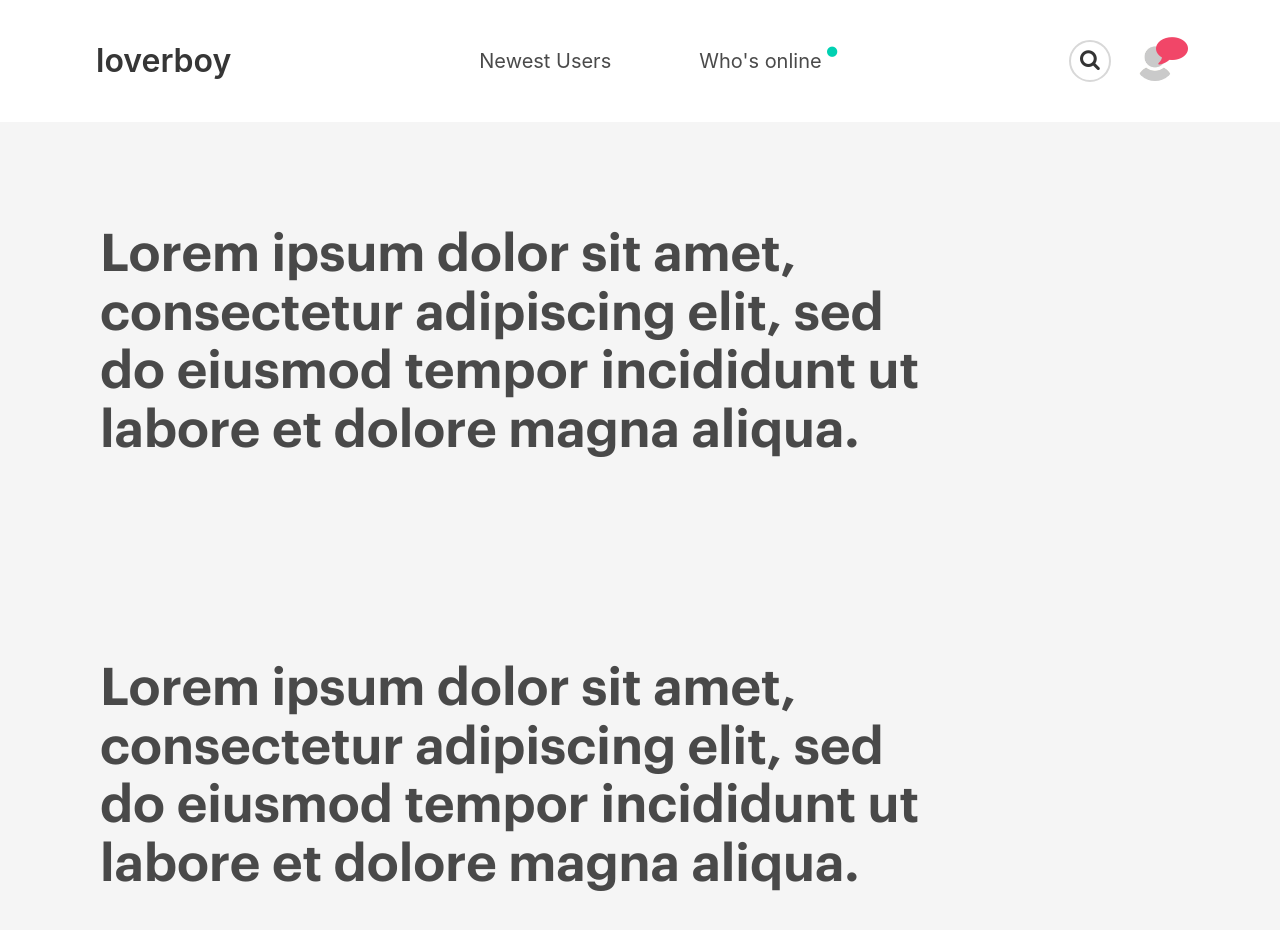
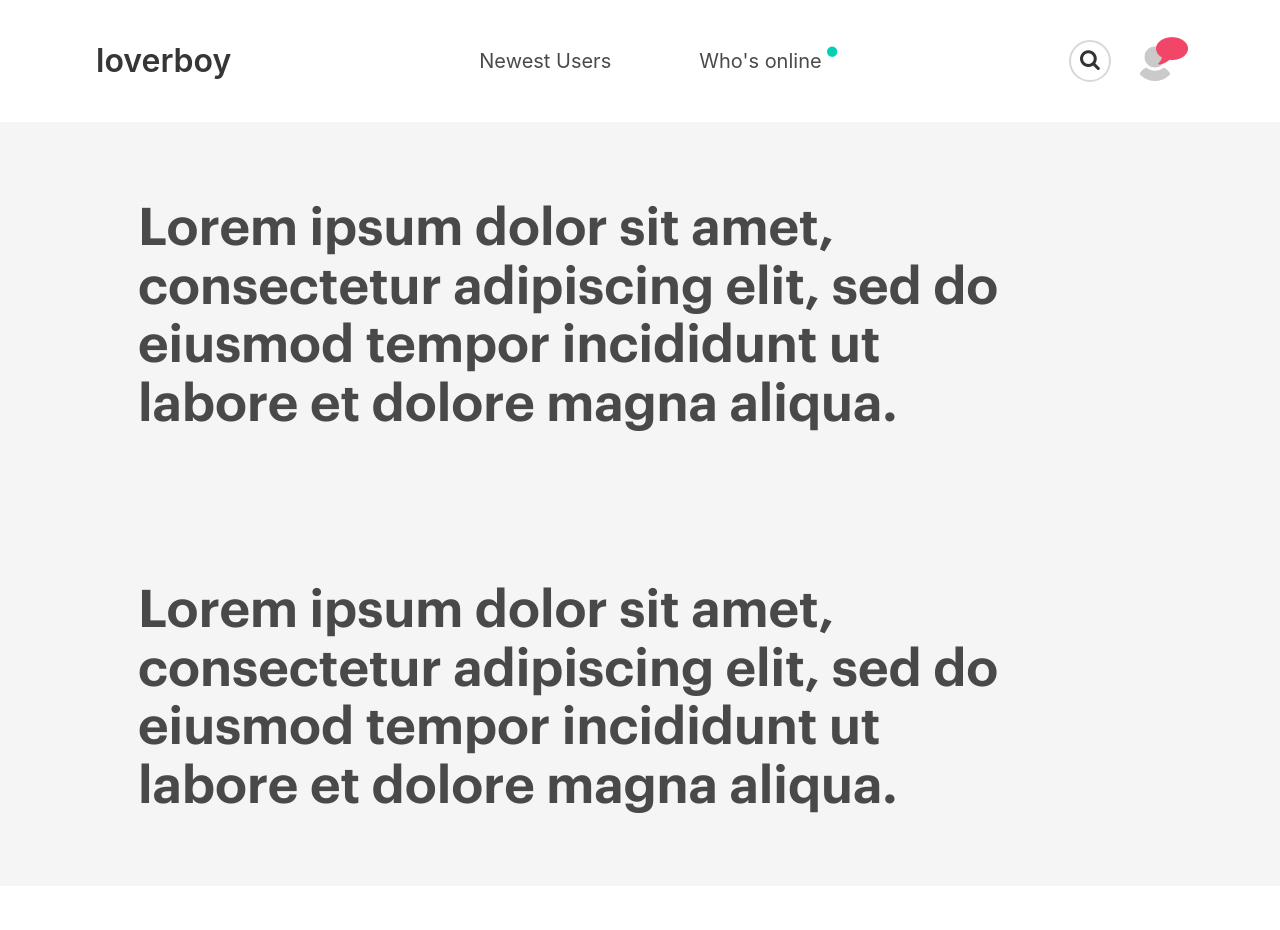
Before and after one commit to dev-assassin/Loverboy, a Vue app: page /#/ in a window 1280 px wide. Shown: the top 930 px of the page. After the commit the page ends 886 px from the top, so only its background shows below. Built offline with nearby package versions, Linux system fonts and the light colour scheme.

Commit message:
update hero panel

```diff
--- a/src/assets/style/core.sass
+++ b/src/assets/style/core.sass
@@ -27,6 +27,6 @@
     margin-top: -25px
 .badge-online
     margin-top: -20px
-.hero
+.hero-title
     font-size: 52px
     padding: 0.5em 3em 0.5em 0.5em
--- a/src/components/Home.vue
+++ b/src/components/Home.vue
@@ -1,8 +1,8 @@
 <template>
   <section class="hero is-light">
-    <div class="hero-body">
-      <div class="container">
-        <h1 class="title Graphik-Bold-Web hero">
+    <div class="container">
+      <div class="hero-body">
+        <h1 class="title Graphik-Bold-Web hero-title">
           Lorem ipsum dolor sit amet, consectetur adipiscing elit, sed do eiusmod tempor incididunt ut labore et dolore magna aliqua.
         </h1>
       </div>
```
